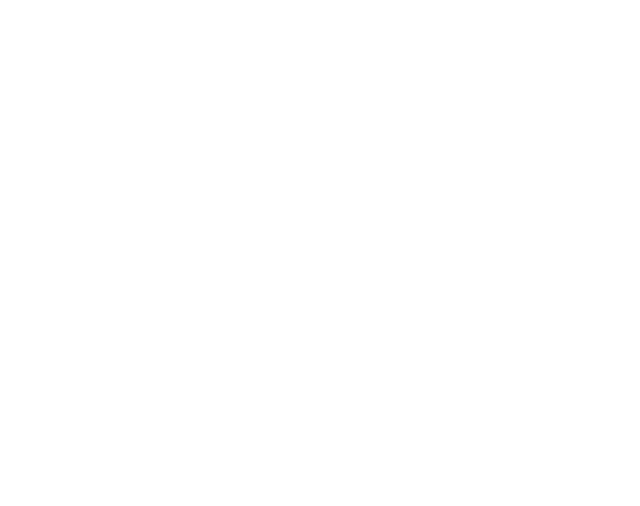
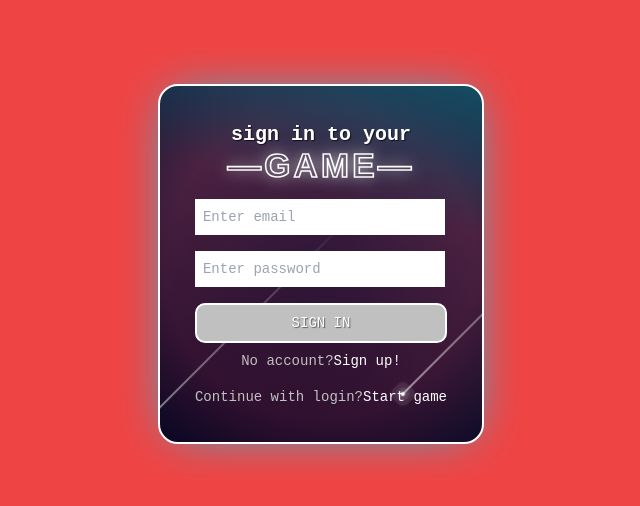
Before and after one commit to theboss17121999/SuperTicTacToe, a React (Vite) app: page /SuperTicTacToe/SignIn in a window 1280 px wide. Before the commit this address had no page. Shown: the part 136-642 px from the top of the page, without its empty margins (319-959 px from the left). Built offline with nearby package versions, Linux system fonts and the light colour scheme.

Commit message:
added Signin Page without functionality

```diff
--- a/src/App.jsx
+++ b/src/App.jsx
@@ -5,6 +5,7 @@ import { RecoilRoot } from 'recoil';
 import { MainPage } from './Components/MainPage';
 import { NineCrossNine } from './Components/NineCrossNine';
 import { SignUp } from './Components/SignUp';
+import { SignIn } from './Components/SignIn';
 
 class ErrorBoundary extends React.Component {
   state = { hasError: false };
@@ -28,6 +29,7 @@ function App() {
       <Routes>
         <Route path="/" element={<MainPage />} />
         <Route path="/SignUp" element={<SignUp />} />
+        <Route path="/SignIn" element={<SignIn />} />
         <Route path="/game" element={<NineCrossNine />} />
       </Routes>
     </ErrorBoundary>
--- /dev/null
+++ b/src/Components/SignIn.jsx
@@ -0,0 +1,51 @@
+import React, { useState } from 'react';
+import '../Style/SignIn.css';
+
+export const SignIn = () => {
+    const handleSubmit = (e) => {
+        e.preventDefault();
+        // handle form submission here
+    };
+
+    return (
+        <>
+        <div className='bg-red-500 flex justify-center items-center h-screen'>
+        <div>
+            <form className="form" onSubmit={handleSubmit}>
+                <div className="form-title"><span>sign in to your</span></div>
+                <div className="title-2"><span>GAME</span></div>
+                <div className="input-container">
+                    <input className="input-mail" type="email" placeholder="Enter email" />
+                    <span> </span>
+                </div>
+
+                <section className="bg-stars">
+                    <span className="star"></span>
+                    <span className="star"></span>
+                    <span className="star"></span>
+                    <span className="star"></span>
+                </section>
+
+                <div className="input-container">
+                    <input className="input-pwd" type="password" placeholder="Enter password" />
+                </div>
+                <button type="submit" className="submit">
+                    <span className="sign-text">Sign in</span>
+                </button>
+
+                <p className="signup-link">
+                    No account?
+                    <a href="" className="up">Sign up!</a>
+                </p>
+                <div className='pt-4'>
+                <p className="signup-link">
+                    Continue with login?
+                    <a href="" className="up">Start game</a>
+                </p>
+                </div>
+            </form>
+            </div>
+            </div>
+        </>
+    );
+}
--- /dev/null
+++ b/src/Style/SignIn.css
@@ -0,0 +1,301 @@
+.form {
+    position: relative;
+    display: block;
+    padding: 2.2rem;
+    max-width: 350px;
+    background: linear-gradient(14deg, rgba(2,0,36, 0.8) 0%, rgba(24, 24, 65, 0.7) 66%,
+              rgb(20, 76, 99) 100%), radial-gradient(circle, rgba(2,0,36, 0.5) 0%,
+              rgba(32, 15, 53, 0.2) 65%, rgba(14, 29, 28, 0.9) 100%);
+    border: 2px solid #fff;
+    -webkit-box-shadow: rgba(0,212,255) 0px 0px 50px -15px;
+    box-shadow: rgba(0,212,255) 0px 0px 50px -15px;
+    overflow: hidden;
+    z-index: +1;
+  }
+
+  /*------input and submit section-------*/
+
+  .input-container {
+    position: relative;
+  }
+
+  .input-container input, .form button {
+    outline: none;
+    border: 2px solid #ffffff;
+    margin: 8px 0;
+    font-family: monospace;
+  }
+
+  .input-container input {
+    background-color: #fff;
+    padding: 6px;
+    font-size: 0.875rem;
+    line-height: 1.25rem;
+    width: 250px;
+    box-shadow: 0 1px 2px 0 rgba(0, 0, 0, 0.05);
+  }
+
+  .input-mail:focus::placeholder {
+    opacity: 0;
+    transition: opacity .9s;
+  }
+
+  .input-pwd:focus::placeholder {
+    opacity: 0;
+    transition: opacity .9s;
+  }
+
+  .submit {
+    position: relative;
+    display: block;
+    padding: 8px;
+    background-color: #c0c0c0;
+    color: #ffffff;
+    text-shadow: 1px 1px 1px rgba(0, 0, 0, 0.5);
+    font-size: 0.875rem;
+    line-height: 1.25rem;
+    font-weight: 500;
+    width: 100%;
+    text-transform: uppercase;
+    overflow: hidden;
+  }
+
+  .submit:hover {
+    -webkit-transition: all 0.2s ease-out;
+    -moz-transition: all 0.2s ease-out;
+    transition: all 0.2s ease-out;
+    border-radius: 3.9px;
+    box-shadow: 4px 5px 17px -4px #ffffff;
+    cursor: pointer;
+  }
+
+  .submit:hover::before {
+    -webkit-animation: sh02 0.5s 0s linear;
+    -moz-animation: sh02 0.5s 0s linear;
+    animation: sh02 .5s 0s linear;
+  }
+
+  .submit::before {
+    content: '';
+    display: block;
+    width: 0px;
+    height: 85%;
+    position: absolute;
+    top: 50%;
+    left: 0%;
+    opacity: 0;
+    background: #fff;
+    box-shadow: 0 0 50px 30px #fff;
+    -webkit-transform: skewX(-20deg);
+    -moz-transform: skewX(-20deg);
+    -ms-transform: skewX(-20deg);
+    -o-transform: skewX(-20deg);
+    transform: skewX(-20deg);
+  }
+
+  @keyframes sh02 {
+    from {
+      opacity: 0;
+      left: 0%;
+    }
+
+    50% {
+      opacity: 1;
+    }
+
+    to {
+      opacity: 0;
+      left: 100%;
+    }
+  }
+
+  /*--------signup section---------*/
+
+  .signup-link {
+    color: #c0c0c0;
+    font-size: 0.875rem;
+    line-height: 1.25rem;
+    text-align: center;
+    font-family: monospace;
+  }
+
+  .signup-link a {
+    color: #fff;
+    text-decoration: none;
+  }
+
+  .up:hover {
+    text-decoration: underline;
+  }
+
+
+  /*--------header section-----------*/
+
+  .form-title {
+    font-size: 1.25rem;
+    line-height: 1.75rem;
+    font-family: monospace;
+    font-weight: 600;
+    text-align: center;
+    color: #fff;
+    text-shadow: 1px 1px 1px rgba(0, 0, 0, 0.7);
+    animation-duration: 1.5s;
+    overflow: hidden;
+    transition: .12s;
+  }
+
+  .form-title span {
+    animation: flickering 2s linear infinite both;
+  }
+
+  .title-2 {
+    display: block;
+    margin-top: -0.5rem;
+    font-size: 2.1rem;
+    font-weight: 800;
+    font-family: Arial, Helvetica, sans-serif;
+    text-align: center;
+    -webkit-text-stroke: #fff 0.1rem;
+    letter-spacing: 0.2rem;
+    color: transparent;
+    position: relative;
+    text-shadow: 0px 0px 16px #CECECE;
+  }
+
+  .title-2 span::before,
+  .title-2 span::after {
+    content: '—';
+  }
+
+  @keyframes flickering {
+    0%,
+    100% {
+      opacity: 1;
+    }
+
+    41.99% {
+      opacity: 1;
+    }
+
+    42% {
+      opacity: 0;
+    }
+
+    43% {
+      opacity: 0;
+    }
+
+    43.01% {
+      opacity: 1;
+    }
+
+    47.99% {
+      opacity: 1;
+    }
+
+    48% {
+      opacity: 0;
+    }
+
+    49% {
+      opacity: 0;
+    }
+
+    49.01% {
+      opacity: 1;
+    }
+  }
+
+  /*---------shooting stars-----------*/
+
+
+  .bg-stars {
+    position: absolute;
+    top: 0;
+    left: 0;
+    width: 100%;
+    height: 100%;
+    z-index: -2;
+    background-size: cover;
+    animation: animateBg 50s linear infinite;
+  }
+
+  @keyframes animateBg {
+    0%,100% {
+      transform: scale(1);
+    }
+
+    50% {
+      transform: scale(1.2);
+    }
+  }
+
+  .star {
+    position: absolute;
+    top: 50%;
+    left: 50%;
+    width: 4px;
+    height: 4px;
+    background: #fff;
+    border-radius: 50%;
+    box-shadow: 0 0 0 4px rgba(255,255,255,0.1),0 0 0 8px rgba(255,255,255,0.1),0 0 20px rgba(255,255,255,0.1);
+    animation: animate 3s linear infinite;
+  }
+
+  .star::before {
+    content: '';
+    position: absolute;
+    top: 50%;
+    transform: translateY(-50%);
+    width: 300px;
+    height: 1px;
+    background: linear-gradient(90deg,#fff,transparent);
+  }
+
+  @keyframes animate {
+    0% {
+      transform: rotate(315deg) translateX(0);
+      opacity: 1;
+    }
+
+    70% {
+      opacity: 1;
+    }
+
+    100% {
+      transform: rotate(315deg) translateX(-1000px);
+      opacity: 0;
+    }
+  }
+
+  .star:nth-child(1) {
+    top: 0;
+    right: 0;
+    left: initial;
+    animation-delay: 0s;
+    animation-duration: 1s;
+  }
+
+  .star:nth-child(2) {
+    top: 0;
+    right: 100px;
+    left: initial;
+    animation-delay: 0.2s;
+    animation-duration: 3s;
+  }
+
+  .star:nth-child(3) {
+    top: 0;
+    right: 220px;
+    left: initial;
+    animation-delay: 2.75s;
+    animation-duration: 2.75s;
+  }
+
+  .star:nth-child(4) {
+    top: 0;
+    right: -220px;
+    left: initial;
+    animation-delay: 1.6s;
+    animation-duration: 1.6s;
+  }
--- a/src/Style/SignUp.css
+++ b/src/Style/SignUp.css
@@ -3,37 +3,28 @@
     flex-direction: column;
     gap: 10px;
     max-width: 350px;
-    background-color: #fff;
     padding: 20px;
     border-radius: 20px;
     position: relative;
+    background-color: #1a1a1a;
+    color: #fff;
+    border: 1px solid #333;
   }
 
   .title {
     font-size: 28px;
-    color: royalblue;
     font-weight: 600;
     letter-spacing: -1px;
     position: relative;
     display: flex;
     align-items: center;
     padding-left: 30px;
-}
-
-.title::before, .title::after {
-    position: absolute;
-    content: "";
-    height: 16px;
-    width: 16px;
-    border-radius: 50%;
-    left: 0px;
-    background-color: royalblue;
+    color: #00bfff;
   }
 
   .title::before {
     width: 18px;
     height: 18px;
-    background-color: royalblue;
   }
 
   .title::after {
@@ -42,21 +33,33 @@
     animation: pulse 1s linear infinite;
   }
 
-.message, .signin {
-    color: rgba(88, 87, 87, 0.822);
-    font-size: 14px;
+  .title::before,
+  .title::after {
+    position: absolute;
+    content: "";
+    height: 16px;
+    width: 16px;
+    border-radius: 50%;
+    left: 0px;
+    background-color: #00bfff;
+  }
+
+  .message,
+  .signin {
+    font-size: 14.5px;
+    color: rgba(255, 255, 255, 0.7);
   }
 
   .signin {
     text-align: center;
   }
 
-.signin a {
-    color: royalblue;
+  .signin a:hover {
+    text-decoration: underline royalblue;
   }
 
-.signin a:hover {
-    text-decoration: underline royalblue;
+  .signin a {
+    color: #00bfff;
   }
 
   .flex {
@@ -70,51 +73,55 @@
   }
 
   .form label .input {
+    background-color: #333;
+    color: #fff;
     width: 100%;
-    padding: 10px 10px 20px 10px;
+    padding: 20px 05px 05px 10px;
     outline: 0;
     border: 1px solid rgba(105, 105, 105, 0.397);
     border-radius: 10px;
   }
 
   .form label .input + span {
+    color: rgba(255, 255, 255, 0.5);
     position: absolute;
     left: 10px;
-    top: 15px;
-    color: grey;
+    top: 0px;
     font-size: 0.9em;
     cursor: text;
     transition: 0.3s ease;
   }
 
   .form label .input:placeholder-shown + span {
-    top: 15px;
+    top: 12.5px;
     font-size: 0.9em;
   }
 
-.form label .input:focus + span, .form label .input:valid + span {
-    top: 30px;
+  .form label .input:focus + span,
+  .form label .input:valid + span {
+    color: #00bfff;
+    top: 0px;
     font-size: 0.7em;
     font-weight: 600;
   }
 
-.form label .input:valid + span {
-    color: green;
+  .input {
+    font-size: medium;
   }
 
   .submit {
     border: none;
     outline: none;
-    background-color: royalblue;
     padding: 10px;
     border-radius: 10px;
     color: #fff;
     font-size: 16px;
     transform: .3s ease;
+    background-color: #00bfff;
   }
 
   .submit:hover {
-    background-color: rgb(56, 90, 194);
+    background-color: #00bfff96;
   }
 
   @keyframes pulse {
```
Lines whose indentation alone changed are shown as unchanged.
